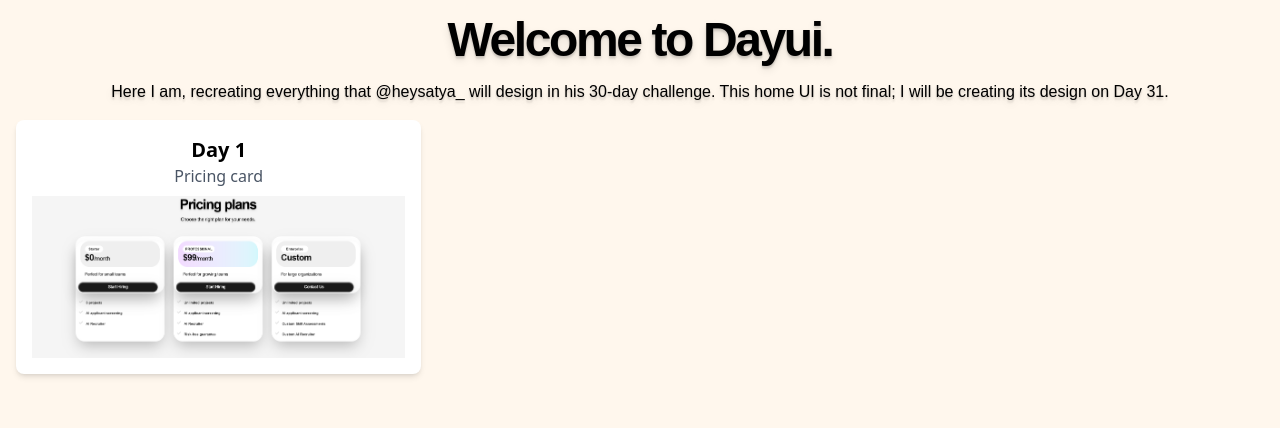
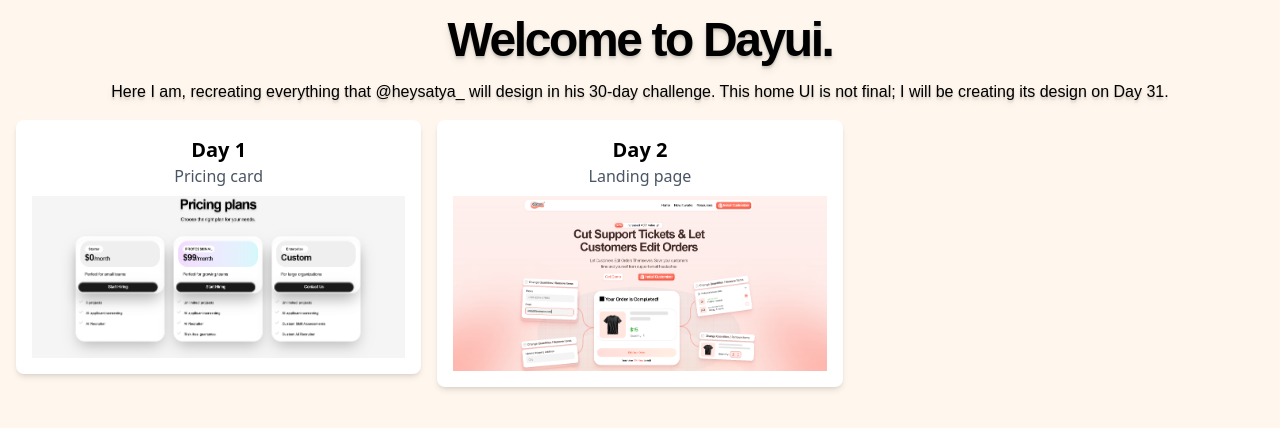
Before and after one commit to janakshukla/Dayui, a React (Vite) app: page / in a window 1280 px wide. Shown: the top 428 px of the page. Built offline with nearby package versions, Linux system fonts and the light colour scheme.

Commit message:
add: include Day 2 entry with image and link in Home page

```diff
--- a/src/Pages/Home.tsx
+++ b/src/Pages/Home.tsx
@@ -1,5 +1,6 @@
 import { Link } from "react-router-dom";
 import Day1 from "../assets/image.png"
+import Day2 from "../assets/day2/day2.png"
 const Home = () => {
   const days = [
     {
@@ -9,6 +10,13 @@
       image: Day1,
       link: "/day1",
     },
+    {
+      day: 2,
+      title: "Day 2",
+      description: "Landing page",
+      image: Day2,
+      link: "/day2",
+    }
   ];
 
   return (
```
